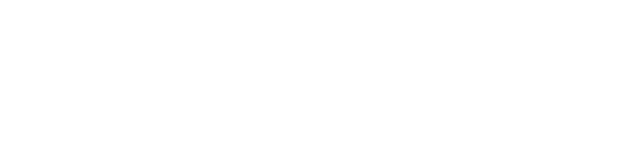
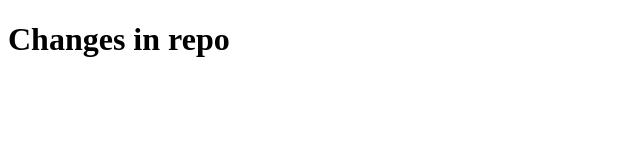
Before and after one commit to Asadkhanrtx/foodmate, a plain HTML site: page index.html in a window 1280 px wide. Shown: the whole page, without its empty margins (0-640 px from the left). Drawn offline with Linux system fonts and the light colour scheme.

Commit message:
Update index.html

```diff
--- a/index.html
+++ b/index.html
@@ -6,6 +6,6 @@
     <title>Document</title>
 </head>
 <body>
-
+ <h1>Changes in repo </h1>
 </body>
 </html>
```
